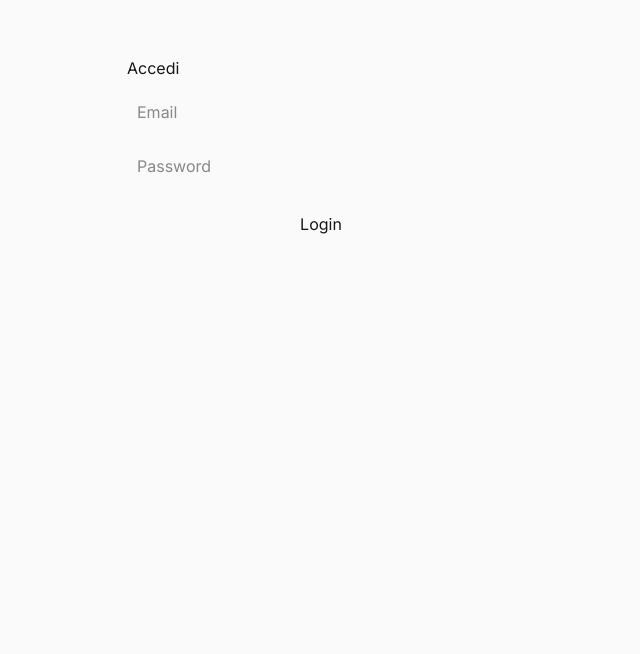
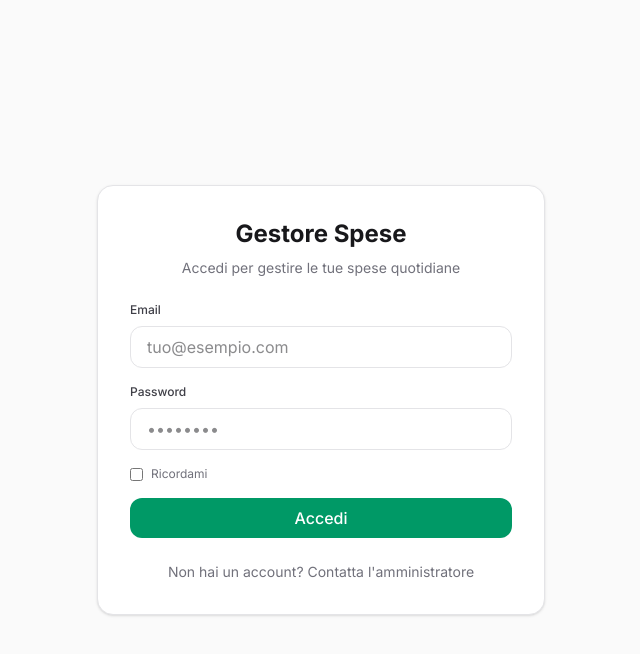
Before and after one commit to Areasettantotto/gestore-spese-quotidiane, a React (Vite) app: page / in a window 1280 px wide. Shown: the top 654 px of the page, without its empty margins (319-959 px from the left). Built offline with nearby package versions, Linux system fonts and the light colour scheme; no server answers.

Commit message:
Login panel graphic improvements

```diff
--- a/src/AuthGate.tsx
+++ b/src/AuthGate.tsx
@@ -9,6 +9,7 @@ export function AuthGate({ children }: { children: ReactNode }) {
 
   const [email, setEmail] = useState("");
   const [password, setPassword] = useState("");
+  const [submitting, setSubmitting] = useState(false);
 
   useEffect(() => {
     supabase.auth.getSession().then(({ data }) => {
@@ -32,43 +33,79 @@ export function AuthGate({ children }: { children: ReactNode }) {
   }, []);
 
   const signIn = async () => {
+    try {
+      setSubmitting(true);
       const { error } = await supabase.auth.signInWithPassword({ email, password });
       if (error) alert(error.message);
-  };
-
-  const signOut = async () => {
-    await supabase.auth.signOut();
-    setEmail("");
-    setPassword("");
+    } finally {
+      setSubmitting(false);
+    }
   };
 
   if (loading) return null;
 
   if (!session) {
     return (
-      <div style={{ maxWidth: 420, margin: "40px auto", padding: 16 }} autoComplete="off">
-        <h2>Accedi</h2>
+      <div className="min-h-screen flex items-center justify-center px-4 py-12">
+        <div className="w-full max-w-md bg-white rounded-2xl border border-zinc-200 shadow-sm p-8">
+          <div className="mb-6 text-center">
+            <h1 className="text-2xl font-bold text-zinc-900">Gestore Spese</h1>
+            <p className="text-sm text-zinc-500 mt-2">Accedi per gestire le tue spese quotidiane</p>
+          </div>
+
+          <form
+            onSubmit={(e) => {
+              e.preventDefault();
+              signIn();
+            }}
+            className="space-y-4"
+            autoComplete="off"
+          >
+            <div>
+              <label className="block text-xs font-medium text-zinc-700 mb-2">Email</label>
               <input
-          style={{ width: "100%", padding: 10, marginTop: 10 }}
                 type="email"
                 name="email"
                 autoComplete="off"
-          placeholder="Email"
+                placeholder="tuo@esempio.com"
                 value={email}
                 onChange={(e) => setEmail(e.target.value)}
+                className="input-field"
+                required
               />
+            </div>
+
+            <div>
+              <label className="block text-xs font-medium text-zinc-700 mb-2">Password</label>
               <input
-          style={{ width: "100%", padding: 10, marginTop: 10 }}
                 type="password"
                 name="password"
                 autoComplete="off"
-          placeholder="Password"
+                placeholder="••••••••"
                 value={password}
                 onChange={(e) => setPassword(e.target.value)}
+                className="input-field"
+                required
               />
-        <button style={{ width: "100%", padding: 12, marginTop: 12 }} onClick={signIn}>
-          Login
+            </div>
+
+            <div className="flex items-center justify-between text-xs text-zinc-500">
+              <label className="flex items-center gap-2">
+                <input type="checkbox" className="accent-emerald-600" />
+                <span>Ricordami</span>
+              </label>
+              {/* <button type="button" className="text-emerald-600 hover:underline">Password dimenticata?</button> */}
+            </div>
+
+            <button type="submit" className="btn-primary w-full" disabled={submitting}>
+              {submitting ? 'Accesso...' : 'Accedi'}
             </button>
+          </form>
+
+          <div className="mt-6 text-center text-sm text-zinc-500">
+            <span>Non hai un account? Contatta l'amministratore</span>
+          </div>
+        </div>
       </div>
     );
   }
```
Lines whose indentation alone changed are shown as unchanged.
